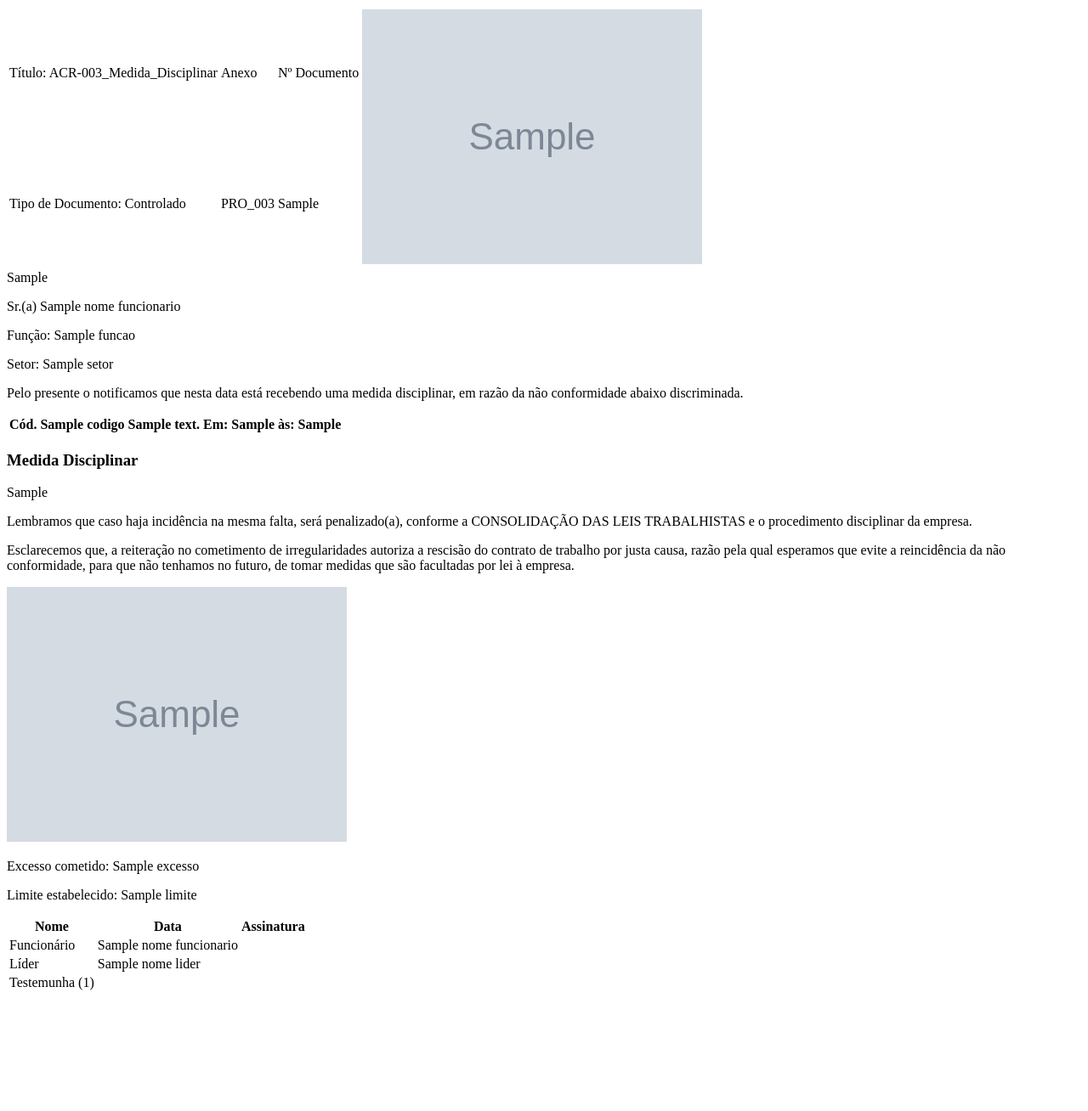
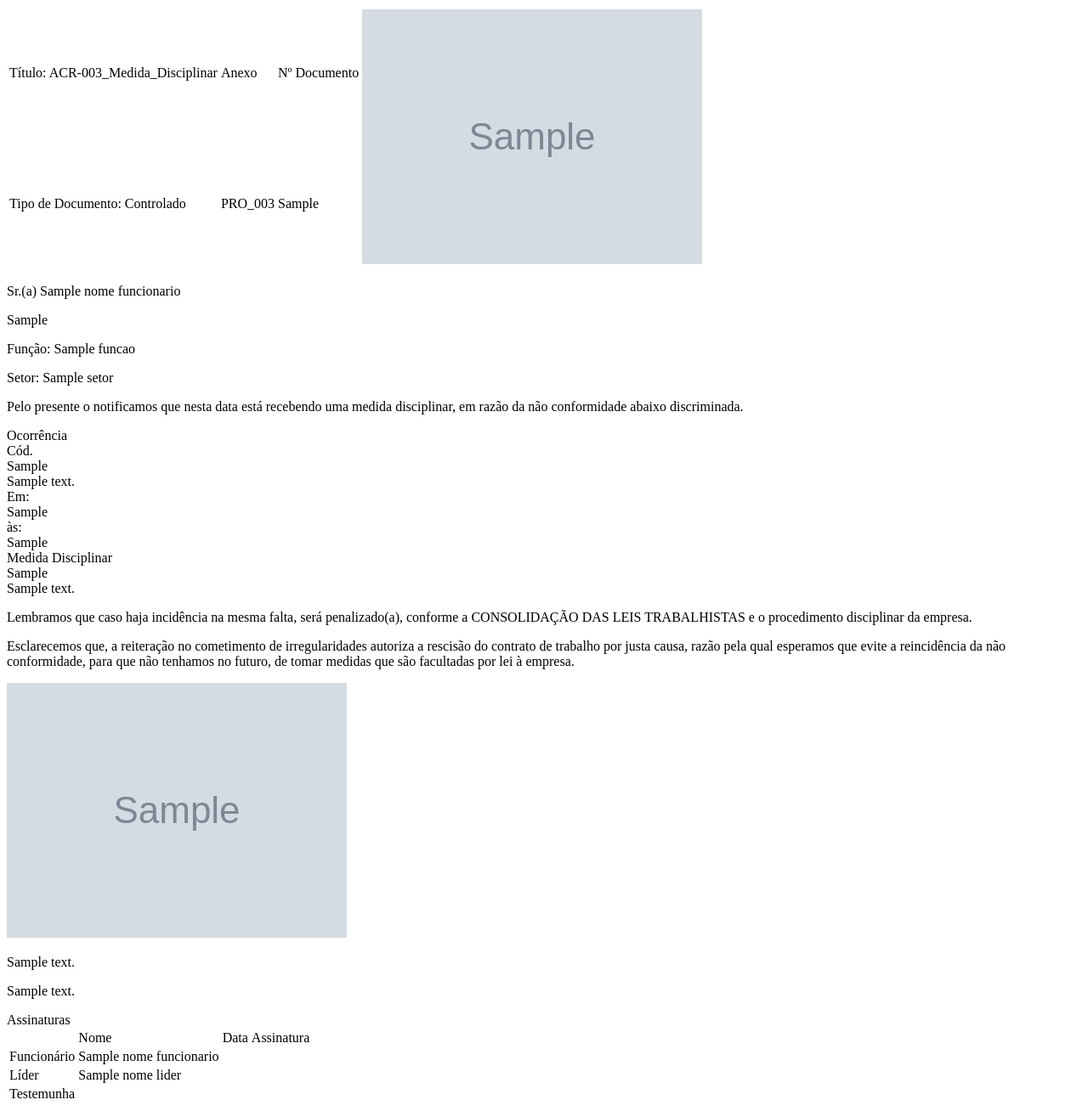
Before and after one commit to DevIBlogistica/server_pdf_tratativas, a Node server app: template views/templateTratativa.handlebars in a window 1280 px wide. Shown: the whole page at 85% size. Before the commit the page ends 1166 px from the top, so only its background shows below. Run offline with Node 20, Linux system fonts and the light colour scheme; the template is opened without the code that fills it: most values are stand-ins (such as "Sample title", 1, 10 or a date in 2020); grey boxes marked "Sample" are stand-in pictures; lists and menus that the app fills with data are empty; some libraries are stand-ins or nearby versions.

Commit message:
mais erros

```diff
--- a/views/templateTratativa.handlebars
+++ b/views/templateTratativa.handlebars
@@ -6,6 +6,8 @@
     <title>Medida Disciplinar</title>
 </head>
 <body>
+    <div class="page-container">
+        <div class="content-container">
             <div class="container">
                 <!-- Cabeçalho -->
                 <div class="header">
@@ -15,7 +17,7 @@
                             <td class="anexo">Anexo</td>
                             <td class="doc-number">Nº Documento</td>
                             <td class="logo" rowspan="2">
-                        <img src="{{logo_url}}" alt="Logo">
+                                <img src="{{logo_url}}" alt="Logo IB" class="logo-img">
                             </td>
                         </tr>
                         <tr>
@@ -26,39 +28,59 @@
                     </table>
                 </div>
 
-        <!-- Data -->
+                <!-- Grid de identificação -->
+                <div class="identification-section">
+                    <!-- Linha 1: Nome e Data -->
+                    <div class="name-date-row">
+                        <div class="employee-name">
+                            <p>Sr.(a) {{nome_funcionario}}</p>
+                        </div>
                         <div class="date-section">
-            {{data_extenso}}
+                            <p>{{data_formatada_extenso}}</p>
+                        </div>
                     </div>
 
-        <!-- Informações do Funcionário -->
-        <div class="employee-info">
-            <p>Sr.(a) <span class="dynamic-text">{{nome_funcionario}}</span></p>
-            <p>Função: <span class="dynamic-text">{{funcao}}</span></p>
-            <p>Setor: <span class="dynamic-text">{{setor}}</span></p>
+                    <!-- Linha 2: Função e Setor -->
+                    <div class="function-sector-row">
+                        <div class="function-info">
+                            <p>Função: {{funcao}}</p>
+                        </div>
+                        <div class="sector-info">
+                            <p>Setor: {{setor}}</p>
+                        </div>
                     </div>
 
-        <!-- Texto Introdutório -->
-        <div class="intro-text">
+                    <!-- Linha 3: Texto de notificação -->
+                    <div class="notification-text">
                         <p>Pelo presente o notificamos que nesta data está recebendo uma medida disciplinar, em razão da não conformidade abaixo discriminada.</p>
+                    </div>
                 </div>
 
                 <!-- Ocorrência -->
-        <div class="occurrence-section">
-            <table class="occurrence-table">
-                <tr>
-                    <th>Cód. {{codigo}}</th>
-                    <th>{{descricao_ocorrencia}}</th>
-                    <th>Em: {{data_ocorrencia}}</th>
-                    <th>às: {{hora_ocorrencia}}</th>
-                </tr>
-            </table>
+                <div class="occurrence-box">
+                    <div class="occurrence-header">Ocorrência</div>
+                    <div class="occurrence-content">
+                        <div class="occurrence-row">
+                            <div>Cód.</div>
+                            <div>{{codigo_ocorrencia}}</div>
+                            <div>{{descricao_ocorrencia}}</div>
+                            <div>Em:</div>
+                            <div>{{data_ocorrencia}}</div>
+                            <div>às:</div>
+                            <div>{{hora_ocorrencia}}</div>
+                        </div>
+                    </div>
                 </div>
 
                 <!-- Medida Disciplinar -->
-        <div class="disciplinary-measure">
-            <h3>Medida Disciplinar</h3>
-            <p class="measure-type">{{tipo_medida}}</p>
+                <div class="disciplinary-box">
+                    <div class="disciplinary-header">Medida Disciplinar</div>
+                    <div class="disciplinary-content">
+                        <div class="measure-row">
+                            <div>{{codigo_medida}}</div>
+                            <div>{{descricao_medida}}</div>
+                        </div>
+                    </div>
                 </div>
 
                 <!-- Texto Legal -->
@@ -69,40 +91,49 @@
 
                 <!-- Evidências -->
                 <div class="evidence-section">
-            {{#each evidencias}}
-            <div class="evidence-item">
-                <img src="{{this.imagem}}" alt="Evidência {{@index}}">
-                <p>Excesso cometido: {{this.excesso}}</p>
-                <p>Limite estabelecido: {{this.limite}}</p>
+                    <div class="evidence-container">
+                        <div class="evidence-image-box">
+                            <img src="{{imagem_evidencia}}" alt="Evidência" class="evidence-img">
                         </div>
-            {{/each}}
+                        <div class="evidence-info">
+                            <p>{{texto_excesso}}</p>
+                            <p>{{texto_limite}}</p>
+                        </div>
+                    </div>
                 </div>
 
                 <!-- Assinaturas -->
-        <div class="signature-section">
+                <div class="signature-box">
+                    <div class="signature-header">Assinaturas</div>
                     <table class="signature-table">
-                <tr>
-                    <th>Nome</th>
-                    <th>Data</th>
-                    <th>Assinatura</th>
+                        <tr class="table-header">
+                            <td class="first-col"></td>
+                            <td class="bordered-col">Nome</td>
+                            <td class="bordered-col">Data</td>
+                            <td class="bordered-col">Assinatura</td>
                         </tr>
                         <tr>
-                    <td>Funcionário</td>
-                    <td>{{nome_funcionario}}</td>
-                    <td></td>
+                            <td class="first-col">Funcionário</td>
+                            <td class="bordered-col">{{nome_funcionario}}</td>
+                            <td class="bordered-col"></td>
+                            <td class="bordered-col"></td>
                         </tr>
                         <tr>
-                    <td>Líder</td>
-                    <td>{{nome_lider}}</td>
-                    <td></td>
+                            <td class="first-col">Líder</td>
+                            <td class="bordered-col">{{nome_lider}}</td>
+                            <td class="bordered-col"></td>
+                            <td class="bordered-col"></td>
                         </tr>
                         <tr>
-                    <td>Testemunha (1)</td>
-                    <td></td>
-                    <td></td>
+                            <td class="first-col">Testemunha</td>
+                            <td class="bordered-col"></td>
+                            <td class="bordered-col"></td>
+                            <td class="bordered-col"></td>
                         </tr>
                     </table>
                 </div>
             </div>
+        </div>
+    </div>
 </body>
 </html>
```
Lines whose indentation alone changed are shown as unchanged.
